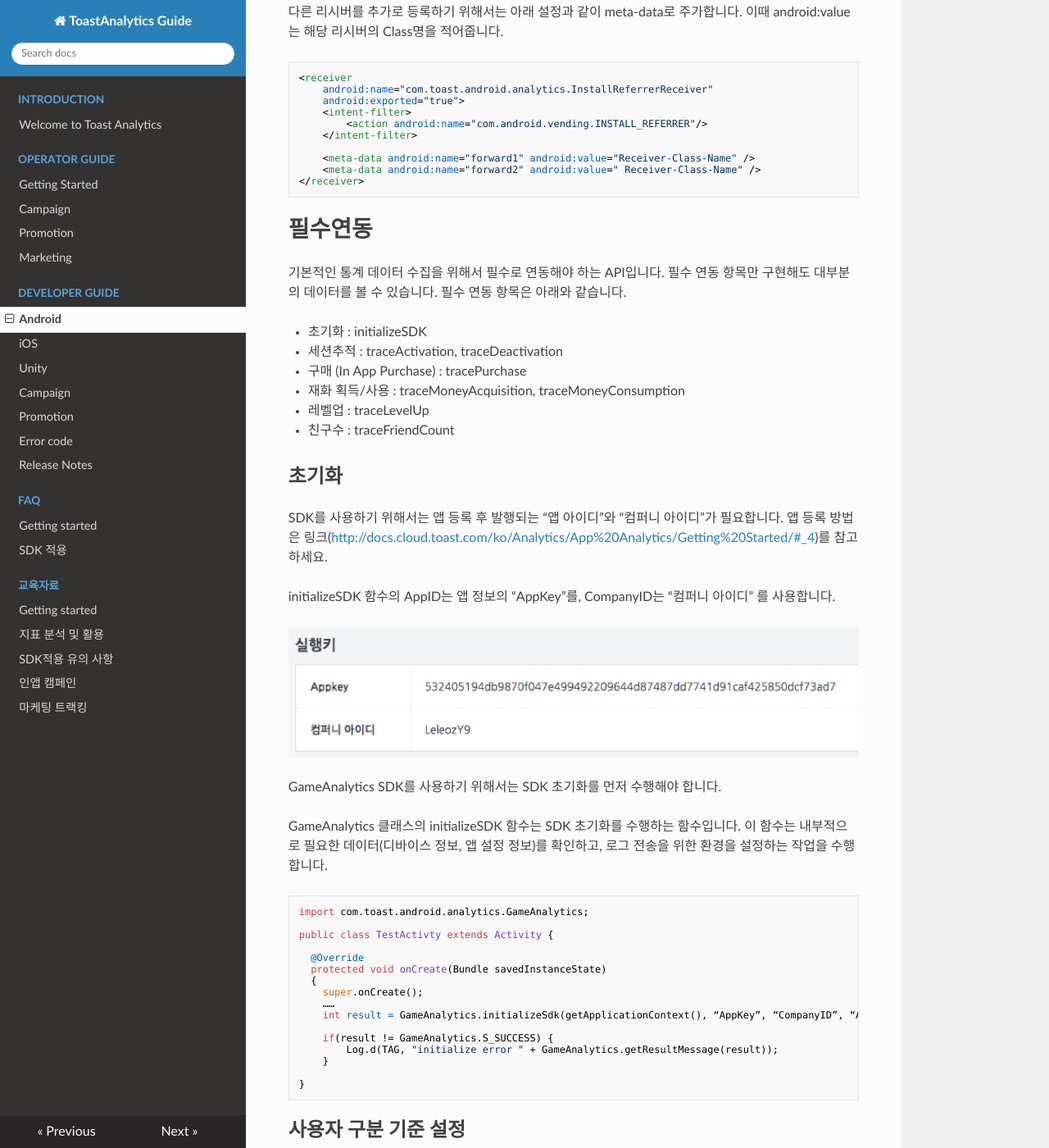
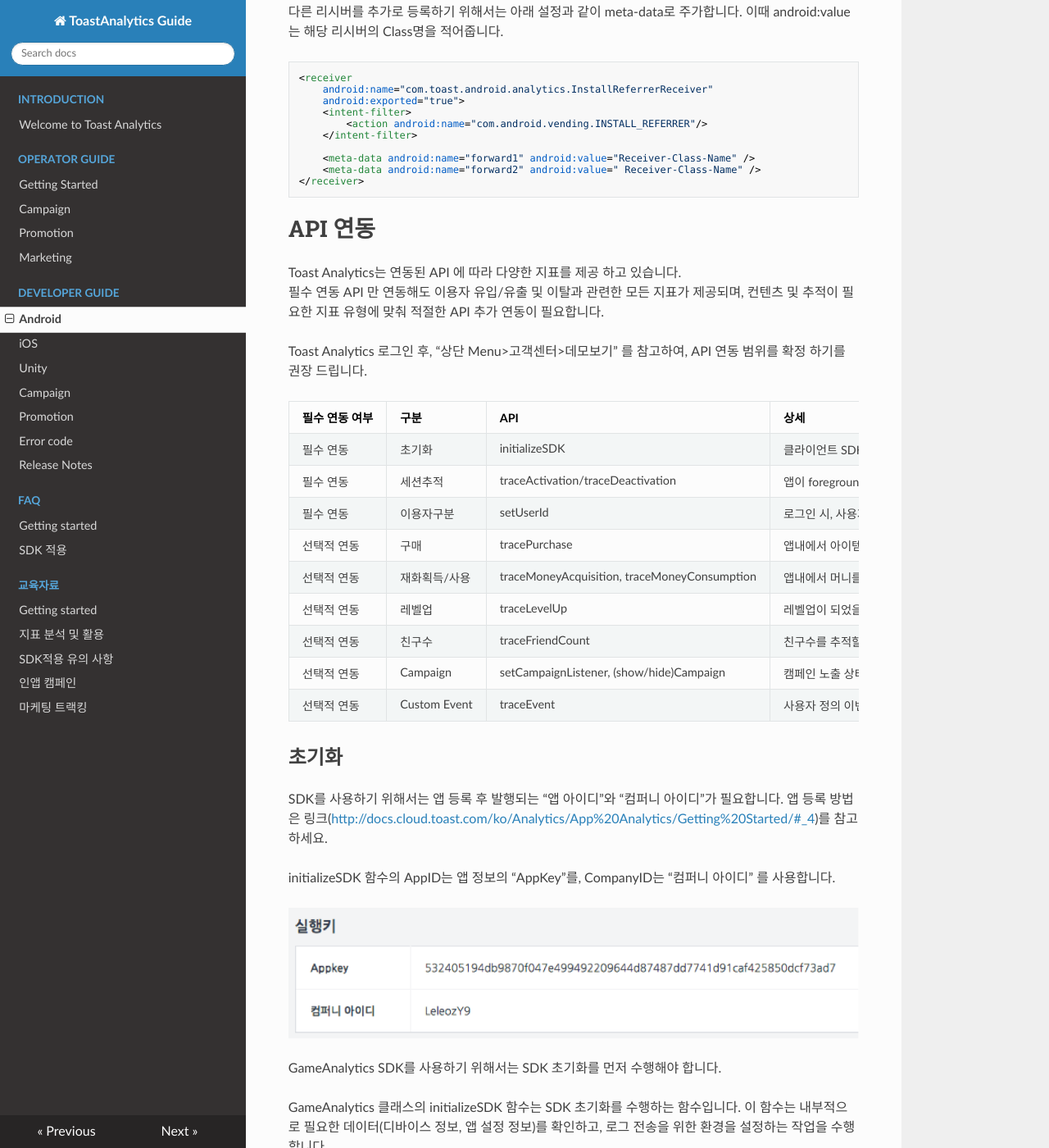
Before and after one commit to ToastAnalytics/ToastAnalytics, an MkDocs documentation site: the page built from docs/Developer/4. Android Developer Guide.md, in a window 1280 px wide and 1400 px high, scrolled down 6594 px. Shown: the whole window at 82% size. Built offline with MkDocs 1.6.1, drawn with Linux system fonts in a browser that asks for light colours; nearby versions of some CDN libraries; old or Windows-style settings are respelled for this version of MkDocs; some of the changed text lies outside the part shown.

Commit message:
Update 4. Android Developer Guide.md

````diff
--- a/docs/Developer/4. Android Developer Guide.md
+++ b/docs/Developer/4. Android Developer Guide.md
@@ -168,17 +168,24 @@
 </receiver>
 ```
 
-# 필수연동
+# API 연동
 
-기본적인 통계 데이터 수집을 위해서 필수로 연동해야 하는 API입니다. 필수 연동 항목만 구현해도 대부분의 데이터를 볼 수 있습니다.
-필수 연동 항목은 아래와 같습니다.
+Toast Analytics는 연동된 API 에 따라 다양한 지표를 제공 하고 있습니다.
+필수 연동 API 만 연동해도  이용자 유입/유출 및 이탈과 관련한 모든 지표가 제공되며, 컨텐츠 및  추적이 필요한 지표 유형에 맞춰 적절한 API 추가 연동이 필요합니다.
 
-* 초기화 : initializeSDK
-* 세션추적 : traceActivation, traceDeactivation
-* 구매 (In App Purchase) : tracePurchase
-* 재화 획득/사용 : traceMoneyAcquisition, traceMoneyConsumption
-* 레벨업 : traceLevelUp
-* 친구수 : traceFriendCount
+Toast Analytics 로그인 후, “상단 Menu>고객센터>데모보기” 를 참고하여, API 연동 범위를 확정 하기를 권장 드립니다.
+
+|필수 연동 여부|구분|API|상세|관련 지표|
+|---|---|---|---|---|
+|필수 연동|초기화|initializeSDK|클라이언트 SDK 모듈을 초기화합니다.|모니터링/글로벌모니터링/마케팅/유입&방문/이탈/이용자상세|
+|필수 연동|세션추적|traceActivation/traceDeactivation|앱이 foreground로 활성화 or background로 활성화 될 때 호출합니다.|모니터링/글로벌모니터링/마케팅/유입&방문/이탈/이용자상세|
+|필수 연동|이용자구분|setUserId|로그인 시, 사용자 ID를 입력할 경우 사용합니다. initializeSdk(..., true)인 경우에만 setUserId(userId, true) 형태로 사용합니다.|모니터링/글로벌모니터링/마케팅/유입&방문/이탈/이용자상세|
+|선택적 연동|구매|tracePurchase|앱내에서 아이템을 구매했을 때 호출합니다. (In App Purchase)|매출/첫구매/LTV|
+|선택적 연동|재화획득/사용|traceMoneyAcquisition, traceMoneyConsumption|앱내에서 머니를 획득하거나 소비 했을때 호출합니다.|밸런싱|
+|선택적 연동|레벨업|traceLevelUp|레벨업이 되었을 때 호출합니다.|밸런싱|
+|선택적 연동|친구수|traceFriendCount|친구수를 추적할때 호출합니다.|밸런싱|
+|선택적 연동|Campaign|setCampaignListener, (show/hide)Campaign|캠페인 노출 상태를 비동기적으로 통지받는 리스너를 등록합니다. 해당 Campaign 뷰의 노출을 요청하거나 숨길때 호출합니다.|캠페인|
+|선택적 연동|Custom Event|traceEvent|사용자 정의 이벤트가 발생했을 때 호출합니다.|커스텀이벤트|
 
 
 ## 초기화
@@ -206,7 +213,7 @@
     ……
     int result = GameAnalytics.initializeSdk(getApplicationContext(), “AppKey”, “CompanyID”, “AppVersion”, false);
 
-    if(result != GameAnalytics.S_SUCCESS) {
+    if (result != GameAnalytics.S_SUCCESS) {
         Log.d(TAG, "initialize error " + GameAnalytics.getResultMessage(result));
     }
 
@@ -370,18 +377,6 @@
 GameAnalytics.traceFriendCount(100);
 ```
 
-
-# 선택적 연동
-
-기본연동을 통해 제공되는 기본 지표 이외에 게임에서 추가적으로 측정하고 싶은 지표가 있는경우, 혹은 Analytics에서 제공하는 Campaign 기능을 사용하는 방법에 대해 설명합니다.
-
-추가적으로 연동할 수 있는 항목은 아래와 같습니다.
-
-* Campaign 연동 : setCampaignListener, (show/hide)Campaign
-* Custom Event 수집 : traceEvent
-* 소요시간 측정 : traceStartSpeed, traceEndSpeed
-
-
 ## 캠페인 연동
 
 ### 캠페인 연동 사전 준비
@@ -436,7 +431,7 @@
     ……
     int result = GameAnalytics.initializeSdk(getApplicationContext(), “AppID”, “CompanyID”, “AppVersion”, true);
 
-    if(result != GameAnalytics.S_SUCCESS) {
+    if (result != GameAnalytics.S_SUCCESS) {
         Log.d(TAG, "initialize error " + GameAnalytics.getResultMessage(result));
     }
     ……
@@ -478,7 +473,7 @@
     ……
     int result = GameAnalytics.initializeSdk(getApplicationContext(), “AppKey”, “CompanyID”, “AppVersion”, true);
 
-    if(result != GameAnalytics.S_SUCCESS) {
+    if (result != GameAnalytics.S_SUCCESS) {
         Log.d(TAG, "initialize error " + GameAnalytics.getResultMessage(result));
     }
     ……
@@ -601,8 +596,8 @@
 활용 목적에 따라 이벤트 설계 시 고려할 사항은 다음과 같습니다.
 
 1. 지표 조회시의 가독성을 위해 EventCode 되도록 unique 한것이 좋습니다.
-예를 들어, (Push, click, param1,param2, value, level) / (popup, click, param1, param2, value, level)로 적용하는것보다는
-(Push, push_click, param1, param2, value, level) / (popup, popup_click, param1, param2, value, level)을 권장드립니다.
+예를 들어, (<span style="color:red;">Push, click</span>, param1,param2, value, level) / (<span style="color:red;">popup, click</span>, param1, param2, value, level)로 적용하는것보다는
+(<span style="color:red;">Push, push_click</span>, param1, param2, value, level) / (<span style="color:red;">popup, popup_click</span>, param1, param2, value, level)을 권장드립니다.
 
 2. Value는 특정 이벤트의 발생 건수 이외의 기준으로 조회하고자 할 경우 다양하게 활용 할 수 있습니다.
 예를 들어, E-Book App에서 특정 만화를 보기 위해 사용된 포인트를 value 에 남긴다면, 전체 이용자가 해당 만화를 보기 위해 사용한 포인트를 일별로 추적할 수 있습니다. 혹은 event 가 발생한 OS 별로 지표를 조회하고자 한다면, ios 인 경우 value = 1, aos 인 경우 value = 0 으로 남기고, 해당이벤트의 [건수 - value 조회 값] 이 aos 에서 발생한 건수로 추적됩니다.
@@ -642,7 +637,7 @@
 
 게임에서는 버튼 이미지를 이용하여 적절한 위치에 버튼을 생성하여야 합니다.
 
-버튼을 생성하기 전에 먼저 프로모션이 가능한 상태인지 확인합니다. 관리자가 Analytics 웹페이지에서 프로모션을 사용하지 않겠다고 설정하거나, 버튼 이미지 다운로드에 실패 또는 프로모션 서비스 점검이나 장애시에는 프로모션 진행이 불가능한 상태이므로 버튼을 화면에 표시하지 않아야 합니다.“isPromotionAvailable()”으로 프로모션 가능 여부를 확인할 수 있습니다. 프로모션 진행이 가능한 상태이면 “getPromotionButtonImagePath()&rdqou; 함수를 이용하여 버튼 이미지 경로를 확인해서 게임에서 적절한 위치에 버튼을 생성합니다. (버튼 이미지는 PNG 형식으로 저장합니다.)
+버튼을 생성하기 전에 먼저 프로모션이 가능한 상태인지 확인합니다. 관리자가 Analytics 웹페이지에서 프로모션을 사용하지 않겠다고 설정하거나, 버튼 이미지 다운로드에 실패 또는 프로모션 서비스 점검이나 장애시에는 프로모션 진행이 불가능한 상태이므로 버튼을 화면에 표시하지 않아야 합니다.“isPromotionAvailable()”으로 프로모션 가능 여부를 확인할 수 있습니다. 프로모션 진행이 가능한 상태이면 “getPromotionButtonImagePath()" 함수를 이용하여 버튼 이미지 경로를 확인해서 게임에서 적절한 위치에 버튼을 생성합니다. (버튼 이미지는 PNG 형식으로 저장합니다.)
 
 (Analytics 설정에 등록한 이미지를 사용하지 않고 게임 배포 패키지에 포함된 이미지를 사용하여 버튼을 생성도 가능합니다. 단 이때도 프로모션 가능 여부를 반드시 확인-isPromotionAvailable- 후에 버튼을 생성해야 합니다.)
 
````
